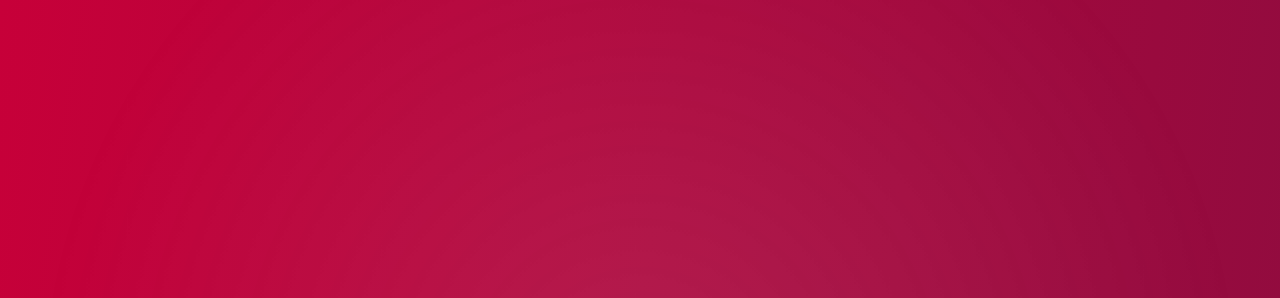
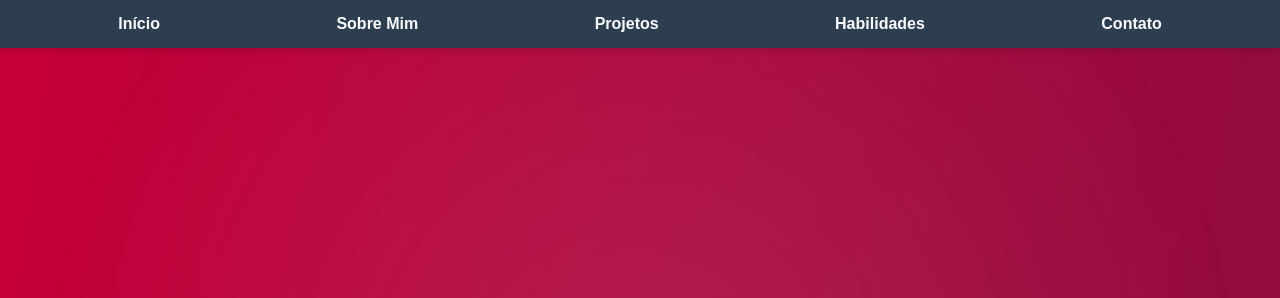
Before and after one commit to NicollasRezende/nikzhub, a plain HTML site: page index.html in a window 1280 px wide. Shown: the top 298 px of the page. Drawn offline with Linux system fonts and the light colour scheme.

Commit message:
Update index.html

```diff
--- a/index.html
+++ b/index.html
@@ -9,6 +9,19 @@
     <link rel="stylesheet" href="https://cdnjs.cloudflare.com/ajax/libs/font-awesome/6.0.0-beta3/css/all.min.css" integrity="sha384-k6RqeWeci5ZR/Lv4MR0sA0FfDOM1ZChY4UjxZSO5S65TVc5Y1M6xZb2H0f7O1C6" crossorigin="anonymous">
 </head>
 <body>
+
+    <header id="header">
+        <nav>
+            <div class="menu-toggle" onclick="toggleMenu()">&#9776;</div>
+            <ul class="nav-links">
+                <li><a href="#hero">Início</a></li>
+                <li><a href="#about">Sobre Mim</a></li>
+                <li><a href="#projects">Projetos</a></li>
+                <li><a href="#skills">Habilidades</a></li>
+                <li><a href="#contact">Contato</a></li>
+            </ul>
+        </nav>
+    </header>
 
 <section id="hero">
     <h1>Bem-vindo ao Meu Portfólio</h1>
```
